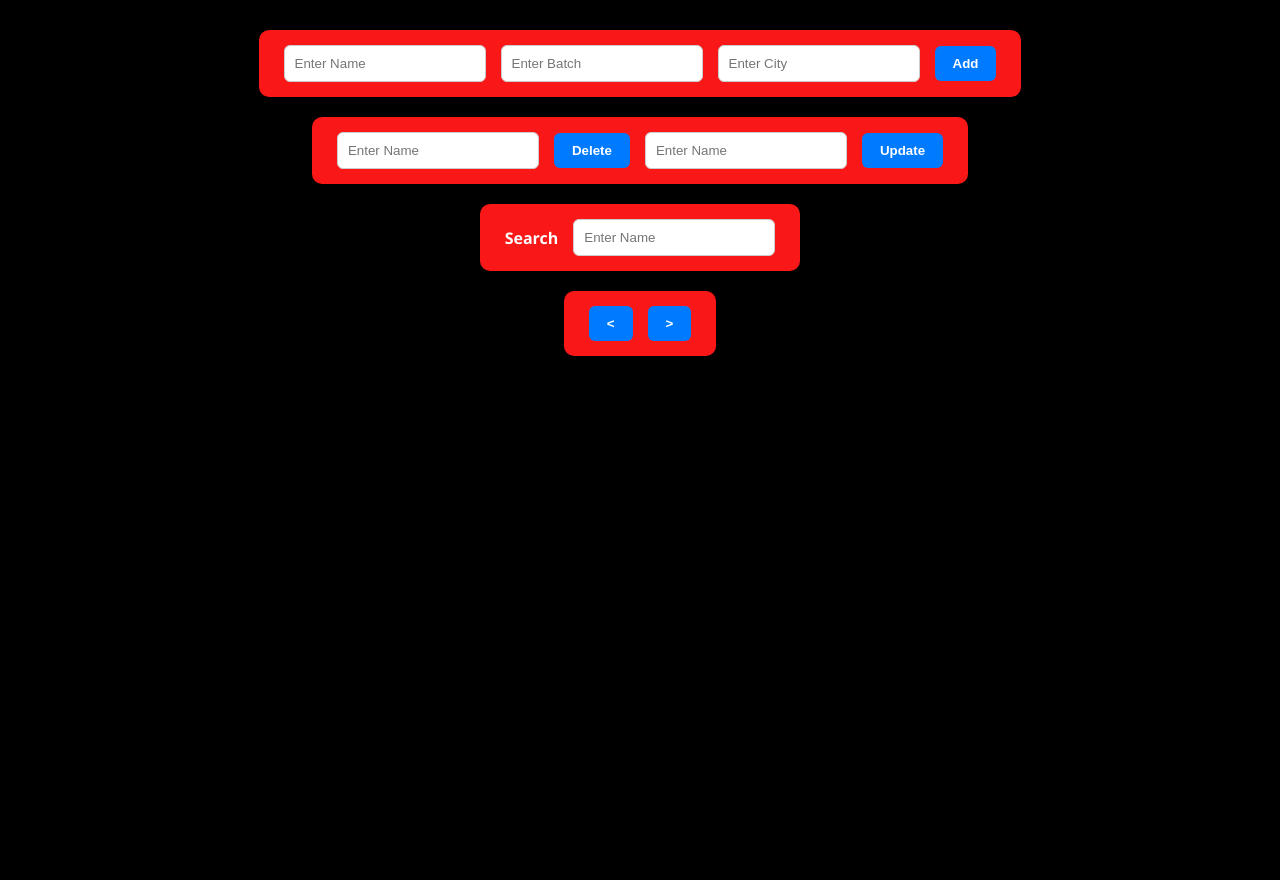
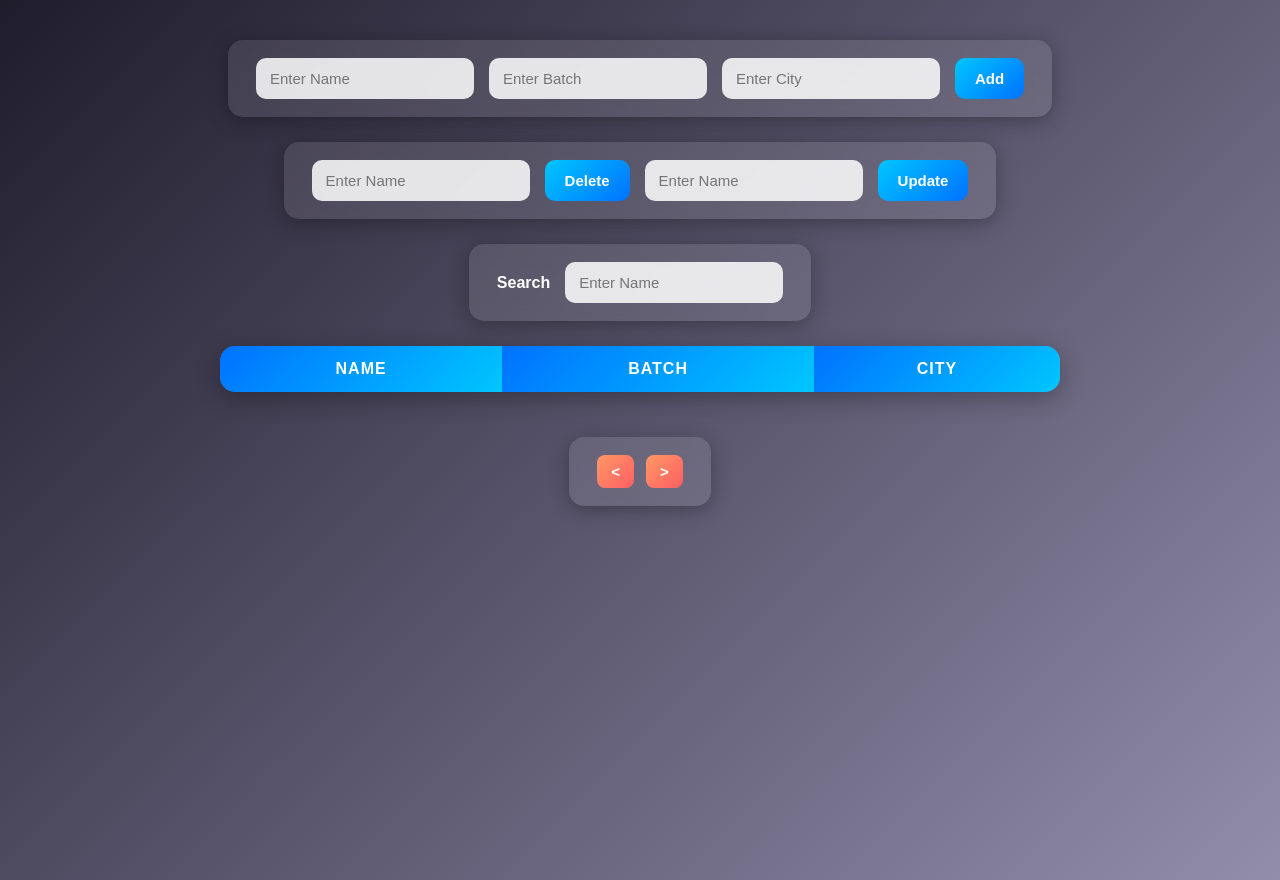
Before and after one commit to harsha6133/html46r, a plain HTML site: page Data/index.html in a window 1280 px wide. Before the commit the page ends 800 px from the top, so only its background shows below. Drawn offline with Linux system fonts and the light colour scheme.

Commit message:
Update style.css

```diff
--- a/Data/style.css
+++ b/Data/style.css
@@ -1,118 +1,182 @@
+/* 🌌 Background & Base Layout */
 body {
-  font-family: 'Segoe UI', Tahoma, Geneva, Verdana, sans-serif;
-  background: #000000;
+  font-family: "Poppins", sans-serif;
+  background: linear-gradient(135deg, #1f1c2c, #928dab);
   margin: 0;
-  padding: 30px;
+  padding: 40px;
   display: flex;
   flex-direction: column;
   align-items: center;
-  gap: 20px;
+  gap: 25px;
+  min-height: 100vh;
+  animation: fadeIn 1.2s ease-in-out;
 }
 
-div, .div2, .div3 {
-  background: #fa1717;
-  padding: 15px 25px;
-  border-radius: 10px;
-  box-shadow: 0 2px 8px rgba(0, 0, 0, 0.1);
-  display: flex;
-  gap: 15px;
-  align-items: center;
-  flex-wrap: wrap;
-  justify-content: center;
-  width: fit-content;   /* shrink to content size */
-  max-width: 95%;       /* prevent overflow */
-  box-sizing: border-box;
+/* ✨ Animated Fade-In */
+@keyframes fadeIn {
+  from { opacity: 0; transform: translateY(20px); }
+  to { opacity: 1; transform: translateY(0); }
 }
 
+/* 🧊 Glassmorphism Containers */
+div, .div2, .div3 {
+  background: rgba(255, 255, 255, 0.1);
+  backdrop-filter: blur(10px);
+  padding: 18px 28px;
+  border-radius: 15px;
+  box-shadow: 0 4px 20px rgba(0, 0, 0, 0.3);
+  display: flex;
+  flex-wrap: wrap;
+  align-items: center;
+  justify-content: center;
+  gap: 15px;
+  width: fit-content;
+  max-width: 90%;
+  transition: transform 0.3s ease, box-shadow 0.3s ease;
+}
+
+div:hover {
+  transform: translateY(-3px);
+  box-shadow: 0 6px 25px rgba(255, 255, 255, 0.15);
+}
+
+/* 🧠 Inputs */
 input[type="text"] {
-  padding: 10px;
-  border: 1px solid #ccc;
-  border-radius: 6px;
+  padding: 12px 14px;
+  border: none;
+  border-radius: 10px;
   outline: none;
-  transition: 0.3s;
-  width: 180px;
+  width: 190px;
+  transition: all 0.3s ease;
+  font-size: 15px;
+  background-color: rgba(255, 255, 255, 0.85);
 }
 
 input[type="text"]:focus {
-  border-color: #007bff;
-  box-shadow: 0 0 5px rgba(0, 123, 255, 0.4);
+  background-color: white;
+  box-shadow: 0 0 10px rgba(0, 123, 255, 0.6);
+  transform: scale(1.03);
 }
 
+/* 🔘 Buttons */
 button {
-  background-color: #007bff;
+  background: linear-gradient(135deg, #00c6ff, #0072ff);
   color: white;
   border: none;
-  padding: 10px 18px;
-  border-radius: 6px;
+  padding: 12px 20px;
+  border-radius: 10px;
   cursor: pointer;
-  transition: background-color 0.3s;
   font-weight: 600;
+  font-size: 15px;
+  transition: all 0.3s ease;
+  position: relative;
+  overflow: hidden;
+}
+
+button::after {
+  content: "";
+  position: absolute;
+  width: 0%;
+  height: 100%;
+  top: 0;
+  left: 0;
+  background: rgba(255, 255, 255, 0.2);
+  transition: width 0.4s ease;
+}
+
+button:hover::after {
+  width: 100%;
 }
 
 button:hover {
-  background-color: #0056b3;
+  transform: scale(1.05);
 }
 
-#upbtn,
-#savebtn {
-  background-color: #007bff;
-  color: white;
-  border: none;
-  padding: 10px 18px;
-  border-radius: 6px;
-  cursor: pointer;
-  transition: background-color 0.3s;
-  font-weight: 600;
-}
-
+/* Save button hidden initially */
 #savebtn {
   display: none;
 }
 
+/* 📊 Table Styling */
 table {
-  display: none;
   border-collapse: collapse;
-  width: 80%;
-  background-color: white;
-  border-radius: 10px;
+  width: 70%;
+  background: rgba(255, 255, 255, 0.15);
+  color: white;
+  border-radius: 15px;
   overflow: hidden;
-  box-shadow: 0 2px 8px rgba(0, 0, 0, 0.1);
+  box-shadow: 0 6px 25px rgba(0, 0, 0, 0.3);
+  animation: fadeIn 1.2s ease-in-out;
 }
 
 th, td {
-  border: 1px solid #ddd;
-  padding: 12px 15px;
+  border: none;
+  padding: 14px 16px;
   text-align: center;
+  font-size: 16px;
 }
 
 th {
-  background-color: #007bff;
-  color: white;
+  background: linear-gradient(135deg, #0072ff, #00c6ff);
   text-transform: uppercase;
   letter-spacing: 1px;
 }
 
 tr:nth-child(even) {
-  background-color: #f9f9f9;
+  background-color: rgba(255, 255, 255, 0.08);
 }
 
 tr:hover {
-  background-color: #f1f7ff;
+  background-color: rgba(255, 255, 255, 0.25);
+  transform: scale(1.01);
+  transition: all 0.2s ease;
 }
 
+/* 🧭 Labels & Dropdowns */
 label {
-  color: white;
-  font-weight: bold;
+  color: #fff;
+  font-weight: 600;
 }
 
 select {
   border: none;
-  font-size: 1em;
-  border-radius: 5px;
-  padding: 8px;
+  border-radius: 8px;
+  padding: 8px 12px;
+  font-size: 15px;
+  background: rgba(255, 255, 255, 0.85);
+  transition: 0.3s;
 }
 
-/* Make layout responsive */
+select:hover {
+  transform: scale(1.03);
+}
+
+/* 📄 Pagination Buttons */
+#pageContainer {
+  display: flex;
+  justify-content: center;
+  align-items: center;
+  gap: 12px;
+  flex-wrap: wrap;
+  margin-top: 20px;
+}
+
+#pageContainer button {
+  background: linear-gradient(135deg, #ff9966, #ff5e62);
+  color: white;
+  border-radius: 8px;
+  padding: 8px 14px;
+  font-weight: bold;
+  font-size: 15px;
+  transition: all 0.25s ease;
+}
+
+#pageContainer button:hover {
+  background: linear-gradient(135deg, #ff5e62, #ff9966);
+  transform: translateY(-3px);
+}
+
+/* 📱 Responsive Design */
 @media (max-width: 600px) {
   input[type="text"], select {
     width: 100%;
@@ -121,6 +185,9 @@ select {
     flex-direction: column;
     align-items: stretch;
   }
+  table {
+    width: 100%;
+  }
   button {
     width: 100%;
   }
```
